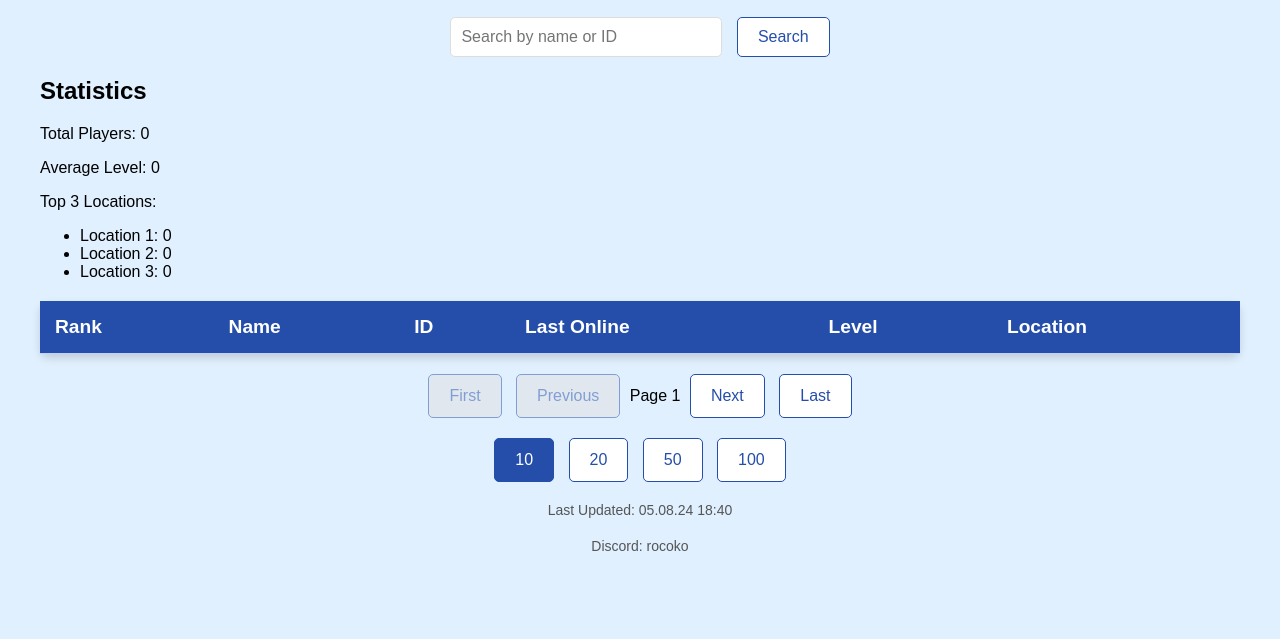
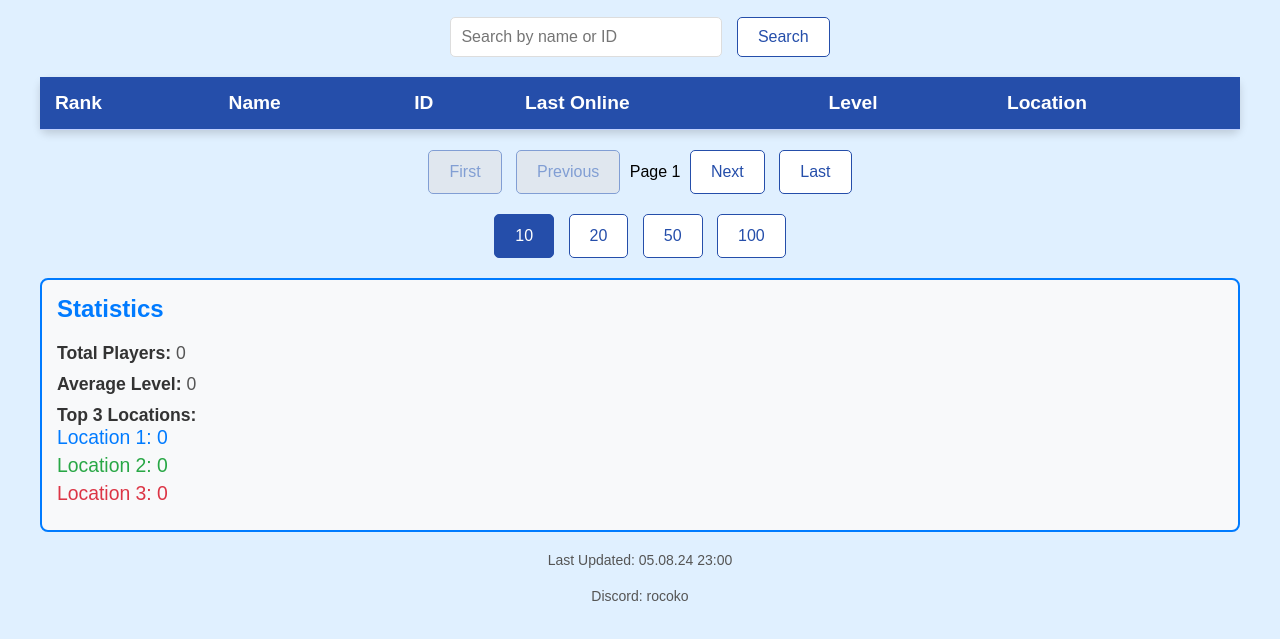
Before and after one commit to RoCoKo/rocoko.github.io, a plain HTML site: page index.html in a window 1280 px wide. Shown: the part 95-734 px from the top of the page. Drawn offline with Linux system fonts and the light colour scheme; no server answers.

Commit message:
Update css

```diff
--- a/index.html
+++ b/index.html
@@ -17,18 +17,6 @@
         <div class="search">
             <input type="text" id="searchInput" placeholder="Search by name or ID">
             <button id="searchButton">Search</button>
-        </div>
-
-        <div class="statistics">
-            <h2>Statistics</h2>
-            <p>Total Players: <span id="totalPlayers">0</span></p>
-            <p>Average Level: <span id="averageLevel">0</span></p>
-            <p>Top 3 Locations:</p>
-            <ul id="topLocations">
-                <li id="location1">Location 1: 0</li>
-                <li id="location2">Location 2: 0</li>
-                <li id="location3">Location 3: 0</li>
-            </ul>
         </div>
 
         <table id="leaderboard">
@@ -62,8 +50,28 @@
             <button id="pageSize100">100</button>
         </div>
 
+        <div class="statistics">
+            <h2>Statistics</h2>
+            <div class="stat-item">
+                <span class="stat-label">Total Players:</span>
+                <span id="totalPlayers" class="stat-value">0</span>
+            </div>
+            <div class="stat-item">
+                <span class="stat-label">Average Level:</span>
+                <span id="averageLevel" class="stat-value">0</span>
+            </div>
+            <div class="stat-item">
+                <span class="stat-label">Top 3 Locations:</span>
+                <ul id="topLocations" class="location-list">
+                    <li id="location1" class="location-item">Location 1: 0</li>
+                    <li id="location2" class="location-item">Location 2: 0</li>
+                    <li id="location3" class="location-item">Location 3: 0</li>
+                </ul>
+            </div>
+        </div>
+
         <div class="updated-date">
-            Last Updated: <span id="updateDate">05.08.24 18:40</span>
+            Last Updated: <span id="updateDate">05.08.24 23:00</span>
         </div>
 
         <div class="contact-info">
--- a/styles.css
+++ b/styles.css
@@ -166,6 +166,59 @@ thead {
     color: #555;
 }
 
+.statistics {
+    margin-top: 20px;
+    padding: 15px;
+    border: 2px solid #007bff;
+    border-radius: 8px;
+    background-color: #f8f9fa;
+    color: #333;
+}
+
+.statistics h2 {
+    margin-top: 0;
+    font-size: 1.5em;
+    color: #007bff;
+}
+
+.stat-item {
+    margin-bottom: 10px;
+    font-size: 1.1em;
+}
+
+.stat-label {
+    font-weight: bold;
+}
+
+.stat-value {
+    font-weight: normal;
+    color: #555;
+}
+
+.location-list {
+    list-style: none;
+    padding: 0;
+    margin: 0;
+}
+
+.location-item {
+    font-size: 1.1em;
+    margin-bottom: 5px;
+}
+
+.location-item:nth-child(1) {
+    color: #007bff;
+}
+
+.location-item:nth-child(2) {
+    color: #28a745;
+}
+
+.location-item:nth-child(3) {
+    color: #dc3545;
+}
+
+
 @media (max-width: 768px) {
     .filters input[type="text"],
     .filters select {
```
